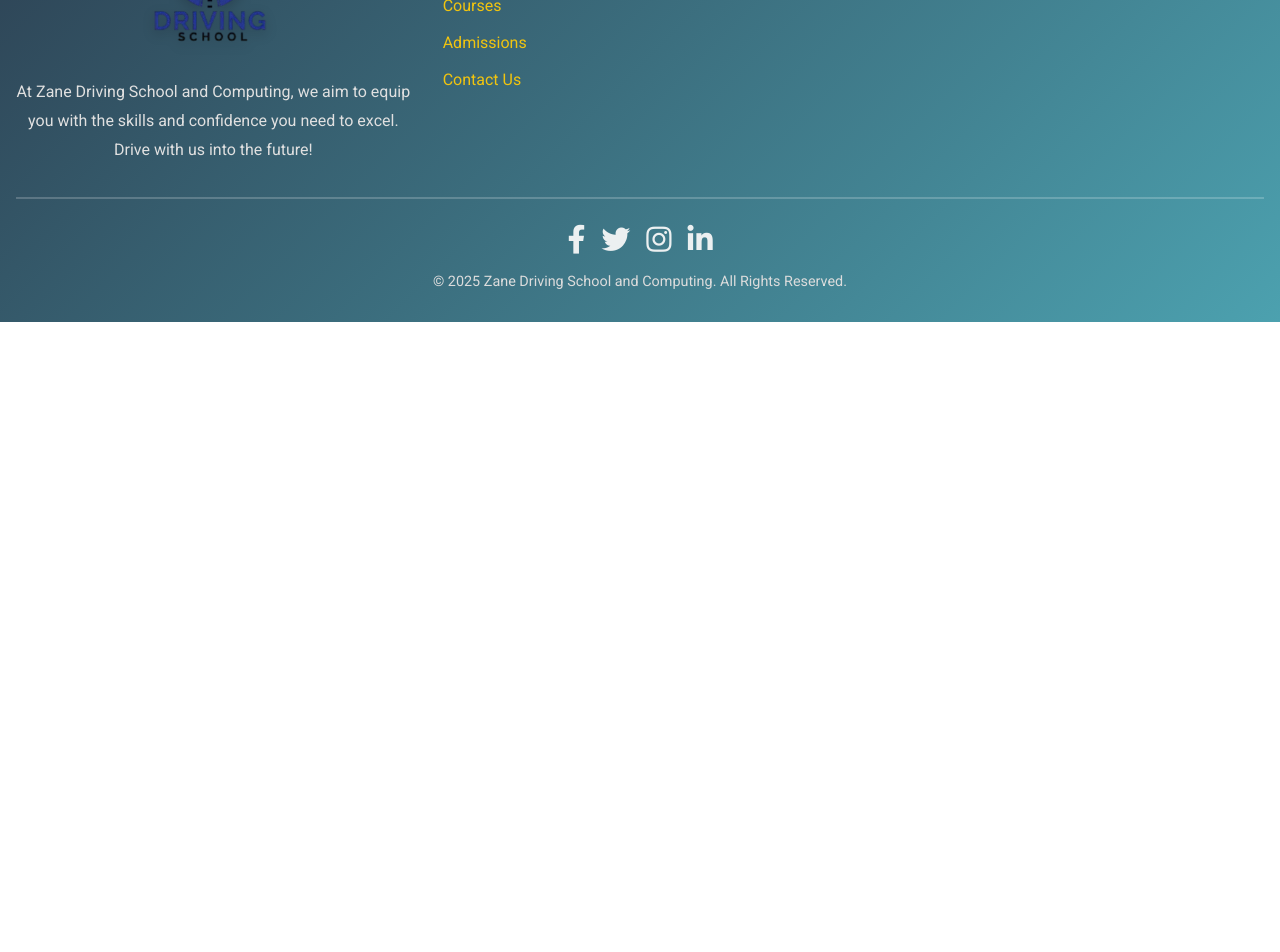
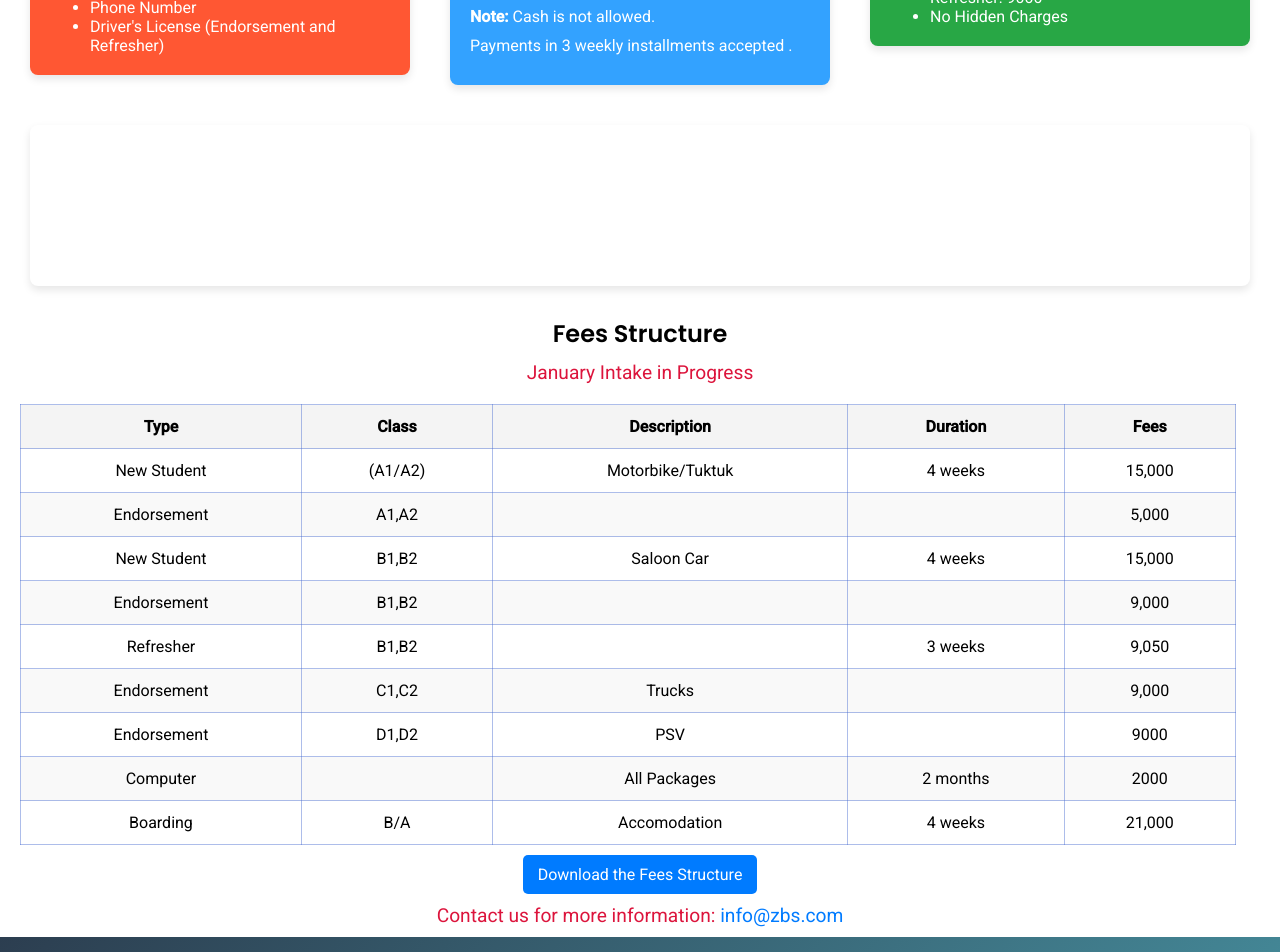
Before and after one commit to sammie19967/zds, a React (Vite) app in the folder frontend/: page /our-team in a window 1280 px wide. Shown: the part 260-1212 px from the top of the page. Before the commit the page ends 800 px from the top, so only its background shows below. Built offline with nearby package versions, Linux system fonts and the light colour scheme.

Commit message:
fees structure page added

```diff
--- a/frontend/src/App.css
+++ b/frontend/src/App.css
@@ -42,3 +42,6 @@ ul {
 h1, h2, h3, h4, h5, h6, p {
   margin: 0;
 }
+h1{
+  color: #3498db;
+}
--- /dev/null
+++ b/frontend/src/components/InfoCard.jsx
@@ -0,0 +1,15 @@
+import React from 'react';
+import '../styles/InfoCard.css';
+
+const Card = ({ title, content, backgroundColor }) => {
+  return (
+    <div className="card" style={{ backgroundColor }}>
+      <h2>{title}</h2>
+      <div className="card-content">
+        {content}
+      </div>
+    </div>
+  );
+};
+
+export default Card;
--- /dev/null
+++ b/frontend/src/components/Table.jsx
@@ -0,0 +1,48 @@
+import React from 'react';
+import '../styles/Table.css'; // Import the styles for the table
+
+const Table = ({ data }) => {
+
+  const currentMonth = new Date().toLocaleString('default', { month: 'long' });
+  const pdfUrl = '/feesstructure.pdf';
+
+  return (
+    <div className="table-container">
+      <h2>Fees Structure</h2>
+      <p>{currentMonth} Intake in Progress</p>
+
+      <table>
+        <thead>
+          <tr>
+            <th>Type</th>
+            <th>Class</th>
+            <th>Description</th>
+            <th>Duration</th>
+            <th>Fees</th>
+
+          </tr>
+        </thead>
+        <tbody>
+          {data.map((item, index) => (
+            <tr key={index}>
+              <td>{item.type}</td>
+              <td>{item.class}</td>
+              <td>{item.description}</td>
+              <td>{item.duration}</td>
+              <td>{item.fees}</td>
+            </tr>
+          ))}
+        </tbody>
+      </table>
+      <a href={pdfUrl} className="download-btn" download>
+        Download the Fees Structure
+      </a>
+
+      <div className="contact-section">
+        <p>Contact us for more information: <a href="mailto:info@zbs.com">info@zbs.com</a></p>
+      </div>
+    </div>
+  );
+};
+
+export default Table;
--- a/frontend/src/pages/Courses.jsx
+++ b/frontend/src/pages/Courses.jsx
@@ -4,6 +4,7 @@ import NewStudentOffer from '../components/NewStudentOffer'
 import ComputerPackages from '../components/ComputerPackages'
 import Refresher from '../components/Refresher'
 import ComputingCatalog from './ComputingCatalog'
+import DrivingCatalog from './DrivingCatalog'
 
 const Courses = () => {
   return (
@@ -13,6 +14,7 @@ const Courses = () => {
       <ComputerPackages/>
       <Refresher/>
       <ComputingCatalog/>
+      <DrivingCatalog/>
     </div>
   )
 }
--- a/frontend/src/pages/DrivingCatalog.jsx
+++ b/frontend/src/pages/DrivingCatalog.jsx
@@ -28,7 +28,9 @@ const Catalogue = () => {
 
   return (
     <div className="catalogue-container">
-      <h2>Driving Courses</h2>
+      <div className="catalog-title"><h1>Driving Courses</h1></div>
+      <div className="catalog-description">Explore what we offer for New drivers, Endorsers and Refreshers </div>
+
       <div className="catalogue-grid">
         {vehicles.map((vehicle) => (
           <div key={vehicle.id} className="catalogue-item" style={{ backgroundColor: vehicle.bgColor }}>
--- /dev/null
+++ b/frontend/src/pages/FeesStructure.jsx
@@ -0,0 +1,106 @@
+import '../styles/FeesStructure.css';
+import InfoCard from '../components/InfoCard';
+import Table from '../components/Table';
+import { jsPDF } from 'jspdf';
+import 'jspdf-autotable';
+
+
+const generatePDF = () => {
+    const doc = new jsPDF();
+    const tableData = feesData.map(item => [
+        item.type, item.class, item.duration, item.fees, item.description || ""
+    ]);
+
+    doc.autoTable({
+        head: [['Type', 'Class', 'Duration', 'Fees', 'Description']],
+        body: tableData,
+    });
+
+    doc.save('fees-structure.pdf');
+};
+
+const FeesStructure = () => {
+    const feesData = [
+         { type: "New Student", class: "(A1/A2)", duration: "4 weeks", fees: "15,000", description: "Motorbike/Tuktuk"},
+        { type: "Endorsement", class: "A1,A2", duration: "", fees: "5,000" },
+        { type: "New Student", class: "B1,B2", duration: "4 weeks", fees: "15,000", description: "Saloon Car"},
+        { type: "Endorsement", class: "B1,B2", duration: "", fees: "9,000" },
+        { type: "Refresher", class: "B1,B2", duration: "3 weeks", fees: "9,050" },
+        { type: "Endorsement", class: "C1,C2", duration: "", fees: "9,000" , description: "Trucks"},
+        { type: "Endorsement", class: "D1,D2", duration: "" , description: "PSV", fees: "9000"},
+        { type: "Computer", class: "" , duration: "2 months" , description: "All Packages" , fees: "2000"},
+        { type: "Boarding", class: "B/A" , duration: "4 weeks" , description: "Accomodation" , fees: "21,000"}
+
+      ];
+
+      const pdfUrl = '/feesstructure.pdf';
+
+  return (
+
+    <div>
+
+        <div className="cards-container">
+        <InfoCard
+          title="Requirements"
+          backgroundColor="#ff5733"
+          content={(
+            <ul className="dot-list">
+              <li> National ID Card</li>
+              <li> Passport/Alien ID</li>
+              <li> 2 Photos</li>
+              <li> Email Address</li>
+              <li> Phone Number</li>
+              <li> Driver's License (Endorsement and Refresher)</li>
+
+            </ul>
+          )}
+        />
+
+        <InfoCard
+          title="Fees Payment"
+          backgroundColor="#33a2ff"
+          content={(
+            <>
+              <p>You can pay full amount via M-Pesa or Bank Account:</p>
+              <ul className="dot-list">
+                <li>M-Pesa Till 9886487</li>
+                <li>KCB Bank  001521414555</li>
+              </ul>
+              <p><strong>Note:</strong> Cash is not allowed.</p>
+              <p>Payments in 3 weekly installments accepted .</p>
+            </>
+          )}
+        />
+
+        <InfoCard
+          title="Fees Overview"
+          backgroundColor="#28a745"
+          content={(
+            <ul className="dot-list">
+              <li>New Drivers: 15,000</li>
+              <li>Endorsement: 9000</li>
+              <li>Refresher: 9000</li>
+              <li>No Hidden Charges</li>
+            </ul>
+          )}
+        />
+
+<InfoCard
+          title="Computer Training"
+          backgroundColor="#82z500"
+          content={(
+            <ul className="dot-list">
+              <li>All Computer Packages offered </li>
+              <li>@ Ksh. 3000 only</li>
+              <li>Practical approach </li>
+              <li>Certification after completion</li>
+            </ul>
+          )}
+        />
+      </div>
+      <Table data={feesData} pdfUrl={pdfUrl} />
+    </div>
+        )
+    }
+
+export default FeesStructure;
--- a/frontend/src/pages/OurTeam.jsx
+++ b/frontend/src/pages/OurTeam.jsx
@@ -1,9 +1,10 @@
 import React from 'react'
+import FeesStructure from './FeesStructure'
 
 const OurTeam = () => {
   return (
     <div>
-      team work pays
+      <FeesStructure/>
     </div>
   )
 }
--- a/frontend/src/styles/DrivingCatalog.css
+++ b/frontend/src/styles/DrivingCatalog.css
@@ -3,14 +3,19 @@
     padding: 40px 20px;
     background-color: #f9f9f9;
   }
+  .catalog-title {
+    font-size: 2.5rem;
+    color: #333;
+    margin-bottom: 10px;
+  }
 
-  .catalogue-container h2 {
-    font-size: 2rem;
-    color: #333;
-    margin-bottom: 20px;
-    text-transform: uppercase;
-    font-weight: 600;
+  .catalog-description {
+    font-size: 1.2rem;
+    color: #666;
+    margin-bottom: 30px;
   }
+
+
 
   .catalogue-grid {
     display: grid;
--- /dev/null
+++ b/frontend/src/styles/InfoCard.css
@@ -0,0 +1,43 @@
+.card {
+    padding: 20px;
+    border-radius: 8px;
+    color: white;
+    margin: 10px 0;
+    text-align: left;
+    box-shadow: 0 4px 8px rgba(0, 0, 0, 0.1);
+  }
+
+  .card h2 {
+    margin-bottom: 10px;
+  }
+
+  .card-content ul {
+    padding-left: 20px;
+  }
+
+
+
+  .dot-list li {
+    list-style-type: disc;
+    margin-left: 20px;
+  }
+
+  p {
+    margin: 10px 0;
+  }
+
+
+  .cards-container {
+    display: flex;
+    justify-content: space-between;
+    gap: 20px;
+    flex-wrap: wrap; /* This will allow the cards to wrap on smaller screens */
+    text-align: center;
+  }
+
+  .card {
+    flex: 1;
+    min-width: 250px; /* Ensure cards don't get too small on smaller screens */
+    margin: 10px;
+    padding: 20px;
+  }
--- /dev/null
+++ b/frontend/src/styles/Table.css
@@ -0,0 +1,62 @@
+.table-container {
+    margin-top: 20px;
+    text-align: center;
+  }
+
+  table {
+    width: 95%;
+    border-collapse: collapse;
+    margin: 20px 20px;
+  }
+
+  th, td {
+    border: 1px solid #4469cf70;
+    padding: 12px;
+    text-align: center;
+  }
+
+  thead {
+    background-color: #f4f4f4;
+  }
+
+  tbody tr:nth-child(even) {
+    background-color: #f9f9f9;
+  }
+
+  h2 {
+    margin-bottom: 10px;
+  }
+  .table-container p{
+    text-align: center;
+    color: crimson;
+    font-size: larger;
+  }
+
+  .download-btn {
+    background-color: #007bff;
+    color: white;
+    padding: 10px 15px;
+    border: none;
+    border-radius: 5px;
+    cursor: pointer;
+    font-size: 16px;
+    margin-top: 20px;
+    text-decoration: none;
+  }
+
+  .download-btn:hover {
+    background-color: #0056b3;
+  }
+
+  .contact-section {
+    margin-top: 20px;
+  }
+
+  .contact-section a {
+    color: #007bff;
+    text-decoration: none;
+  }
+
+  .contact-section a:hover {
+    text-decoration: underline;
+  }
```
Also changed, not shown: frontend/src/styles/FeesStructure.css (added), 1 other file (tests, documents, lock files or other folders).
